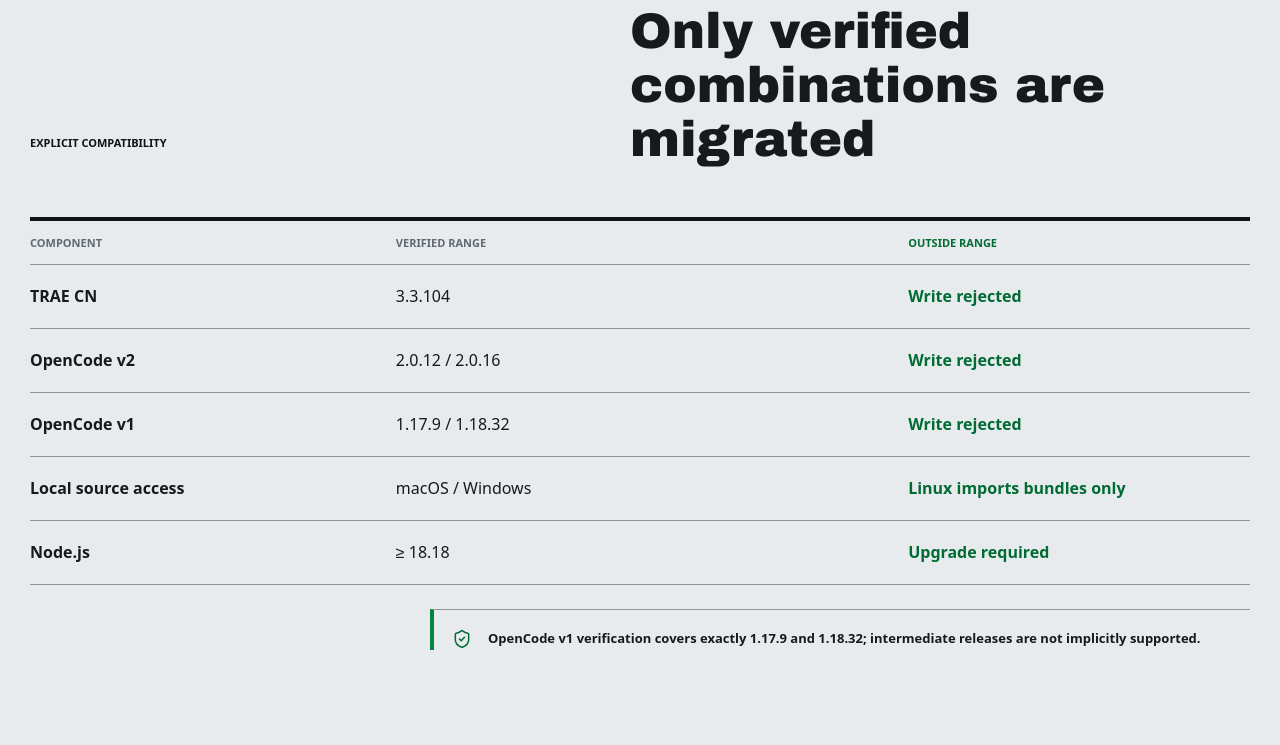
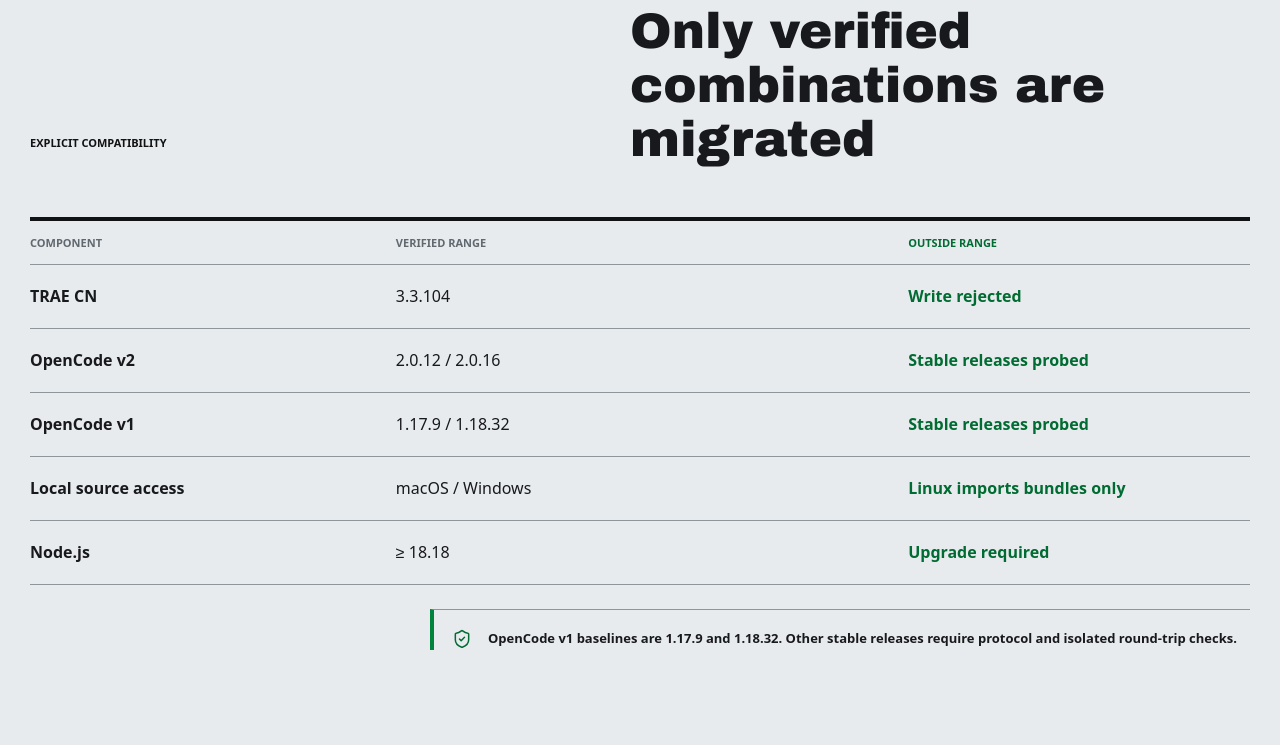
Before and after one commit to yororoA/Trae2OpenCode, a website: page website/index.html in a window 1280 px wide. Shown: the part 4836-5581 px from the top of the page. Drawn offline with nearby package versions, Linux system fonts and the light colour scheme.

Commit message:
docs(website): 同步中英文版本兼容性说明

```diff
--- a/website/app.js
+++ b/website/app.js
@@ -40,7 +40,7 @@ const translations = {
     "capabilities.fidelityTitle": "保留过程",
     "capabilities.fidelityText": "Assistant 过程文本、reasoning 与工具调用按原顺序进入 OpenCode 原生时间线。",
     "capabilities.safetyTitle": "默认保护",
-    "capabilities.safetyText": "自动剥离已识别凭据；无法证明归属的目标、未知版本与不完整写入都会停止。",
+    "capabilities.safetyText": "自动剥离已识别凭据；目标归属、协议兼容性或完整性验证失败时都会停止。",
     "capabilities.resumeTitle": "可以续跑",
     "capabilities.resumeText": "Manifest 记录每个阶段。中断后从可靠检查点继续，不重复导入已验证内容。",
     "trust.eyebrow": "默认拒绝猜测",
@@ -64,10 +64,11 @@ const translations = {
     "compatibility.supported": "已验证范围",
     "compatibility.behavior": "超出范围",
     "compatibility.reject": "拒绝写入",
+    "compatibility.probe": "稳定版本自动检测",
     "compatibility.upgrade": "提示升级",
     "compatibility.platform": "本机来源读取",
     "compatibility.offline": "Linux 仅导入 bundle",
-    "compatibility.note": "OpenCode v1 当前仅验证 1.17.9 与 1.18.32 两个版本，不表示两者之间的所有版本均受支持。",
+    "compatibility.note": "OpenCode v1 基线为 1.17.9 与 1.18.32；其他稳定版本需通过协议及隔离往返验证。",
     "cta.eyebrow": "上下文不该被困在一个工具里",
     "cta.copy": "保留过程，验证结果，然后从原来的地方继续工作。",
     "cta.github": "在 GitHub 获取",
@@ -118,7 +119,7 @@ const translations = {
     "capabilities.fidelityTitle": "Keep the process",
     "capabilities.fidelityText": "Assistant progress, reasoning, and tool calls land in the native OpenCode timeline in source order.",
     "capabilities.safetyTitle": "Protect by default",
-    "capabilities.safetyText": "Detected secrets are removed. Unknown versions, unowned targets, and incomplete writes stop safely.",
+    "capabilities.safetyText": "Detected secrets are removed. Failed ownership, protocol compatibility, or integrity checks stop migration.",
     "capabilities.resumeTitle": "Resume safely",
     "capabilities.resumeText": "A manifest records each stage, so interrupted runs continue from durable checkpoints without duplicate imports.",
     "trust.eyebrow": "Fail closed",
@@ -142,10 +143,11 @@ const translations = {
     "compatibility.supported": "Verified range",
     "compatibility.behavior": "Outside range",
     "compatibility.reject": "Write rejected",
+    "compatibility.probe": "Stable releases probed",
     "compatibility.upgrade": "Upgrade required",
     "compatibility.platform": "Local source access",
     "compatibility.offline": "Linux imports bundles only",
-    "compatibility.note": "OpenCode v1 verification covers exactly 1.17.9 and 1.18.32; intermediate releases are not implicitly supported.",
+    "compatibility.note": "OpenCode v1 baselines are 1.17.9 and 1.18.32. Other stable releases require protocol and isolated round-trip checks.",
     "cta.eyebrow": "Context should not be trapped in one tool",
     "cta.copy": "Keep the process, verify the result, and continue where you left off.",
     "cta.github": "Get it on GitHub",
--- a/website/index.html
+++ b/website/index.html
@@ -362,7 +362,7 @@
               <span class="feature-number">02</span>
               <h3 data-i18n="capabilities.safetyTitle">默认保护</h3>
               <p data-i18n="capabilities.safetyText">
-                自动剥离已识别凭据；无法证明归属的目标、未知版本与不完整写入都会停止。
+                自动剥离已识别凭据；目标归属、协议兼容性或完整性验证失败时都会停止。
               </p>
             </article>
             <article class="feature-card">
@@ -488,12 +488,12 @@ npm run migrate:local</code></pre>
             <div class="compatibility-row" role="row">
               <strong role="cell">OpenCode v2</strong>
               <span role="cell">2.0.12 / 2.0.16</span>
-              <span role="cell" data-i18n="compatibility.reject">拒绝写入</span>
+              <span role="cell" data-i18n="compatibility.probe">稳定版本自动检测</span>
             </div>
             <div class="compatibility-row" role="row">
               <strong role="cell">OpenCode v1</strong>
               <span role="cell">1.17.9 / 1.18.32</span>
-              <span role="cell" data-i18n="compatibility.reject">拒绝写入</span>
+              <span role="cell" data-i18n="compatibility.probe">稳定版本自动检测</span>
             </div>
             <div class="compatibility-row" role="row">
               <strong role="cell" data-i18n="compatibility.platform">本机来源读取</strong>
@@ -509,7 +509,7 @@ npm run migrate:local</code></pre>
           <p class="compatibility-note" id="v1-support">
             <i data-lucide="shield-check" aria-hidden="true"></i>
             <span data-i18n="compatibility.note">
-              OpenCode v1 当前仅验证 1.17.9 与 1.18.32 两个版本，不表示两者之间的所有版本均受支持。
+              OpenCode v1 基线为 1.17.9 与 1.18.32；其他稳定版本需通过协议及隔离往返验证。
             </span>
           </p>
         </div>
```
